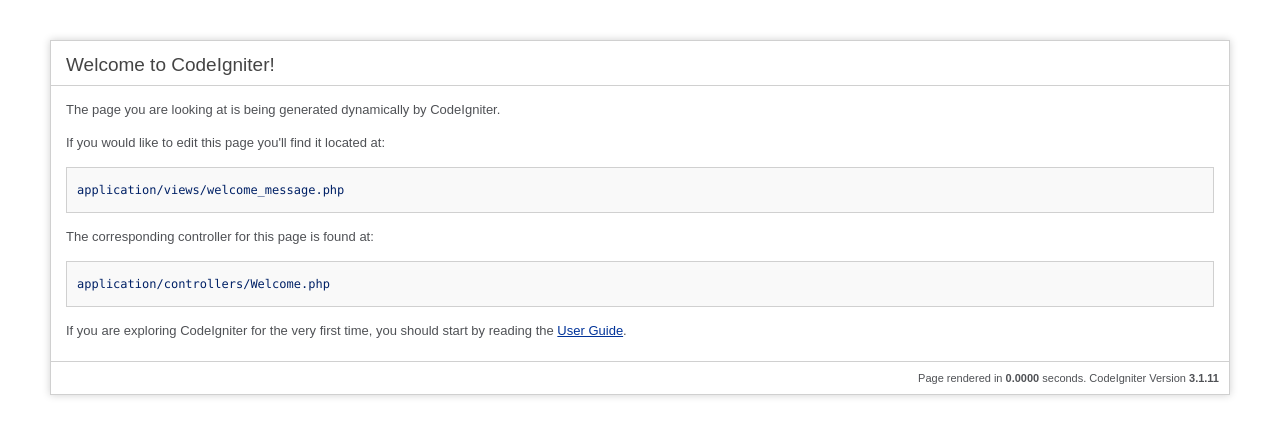
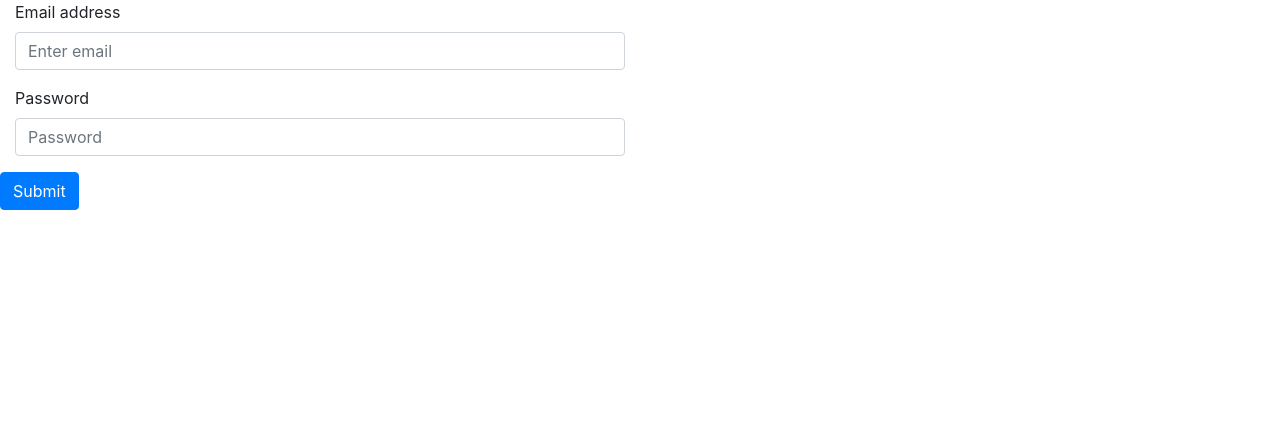
Before and after one commit to pocrone/belajarbareng, a CodeIgniter app: page /belajarbareng/ in a window 1280 px wide. Shown: the top 437 px of the page. Run offline with CodeIgniter, Linux system fonts and the light colour scheme.

Commit message:
halaman login

```diff
--- a/application/config/autoload.php
+++ b/application/config/autoload.php
@@ -58,7 +58,7 @@
 |
 |	$autoload['libraries'] = array('user_agent' => 'ua');
 */
-$autoload['libraries'] = array();
+$autoload['libraries'] = array('session', 'database', 'form_validation');
 
 /*
 | -------------------------------------------------------------------
--- a/application/controllers/Welcome.php
+++ b/application/controllers/Welcome.php
@@ -1,7 +1,8 @@
 <?php
-defined('BASEPATH') OR exit('No direct script access allowed');
+defined('BASEPATH') or exit('No direct script access allowed');
 
-class Welcome extends CI_Controller {
+class Welcome extends CI_Controller
+{
 
 	/**
 	 * Index Page for this controller.
@@ -20,6 +21,6 @@
 	 */
 	public function index()
 	{
-		$this->load->view('welcome_message');
+		$this->load->view('login');
 	}
 }
--- a/application/views/login.php
+++ b/application/views/login.php
@@ -1 +1,16 @@
-<?php
+<link rel="stylesheet" href="https://maxcdn.bootstrapcdn.com/bootstrap/4.0.0/css/bootstrap.min.css" integrity="sha384-Gn5384xqQ1aoWXA+058RXPxPg6fy4IWvTNh0E263XmFcJlSAwiGgFAW/dAiS6JXm" crossorigin="anonymous">
+
+<form action=<?= base_url('login'); ?> method="POST">
+    <div class="form-group col-md-6">
+        <label for="exampleInputEmail1">Email address</label>
+        <input type="email" class="form-control" id="exampleInputEmail1" name="login-username" aria-describedby="emailHelp" placeholder="Enter email">
+        <?php echo form_error('login-username', "<small class='text-danger pl-3'>", ' </small>'); ?>
+    </div>
+    <div class="form-group col-md-6">
+        <label for="exampleInputPassword1">Password</label>
+        <input type="password" class="form-control" id="exampleInputPassword1" name="password" placeholder="Password">
+        <?php echo form_error('password', "<small class='text-danger pl-3'>", ' </small>'); ?>
+    </div>
+
+    <button type="submit" class="btn btn-primary">Submit</button>
+</form>
```
Also changed, not shown: application/controllers/Login.php (added, +42 -0 lines).
